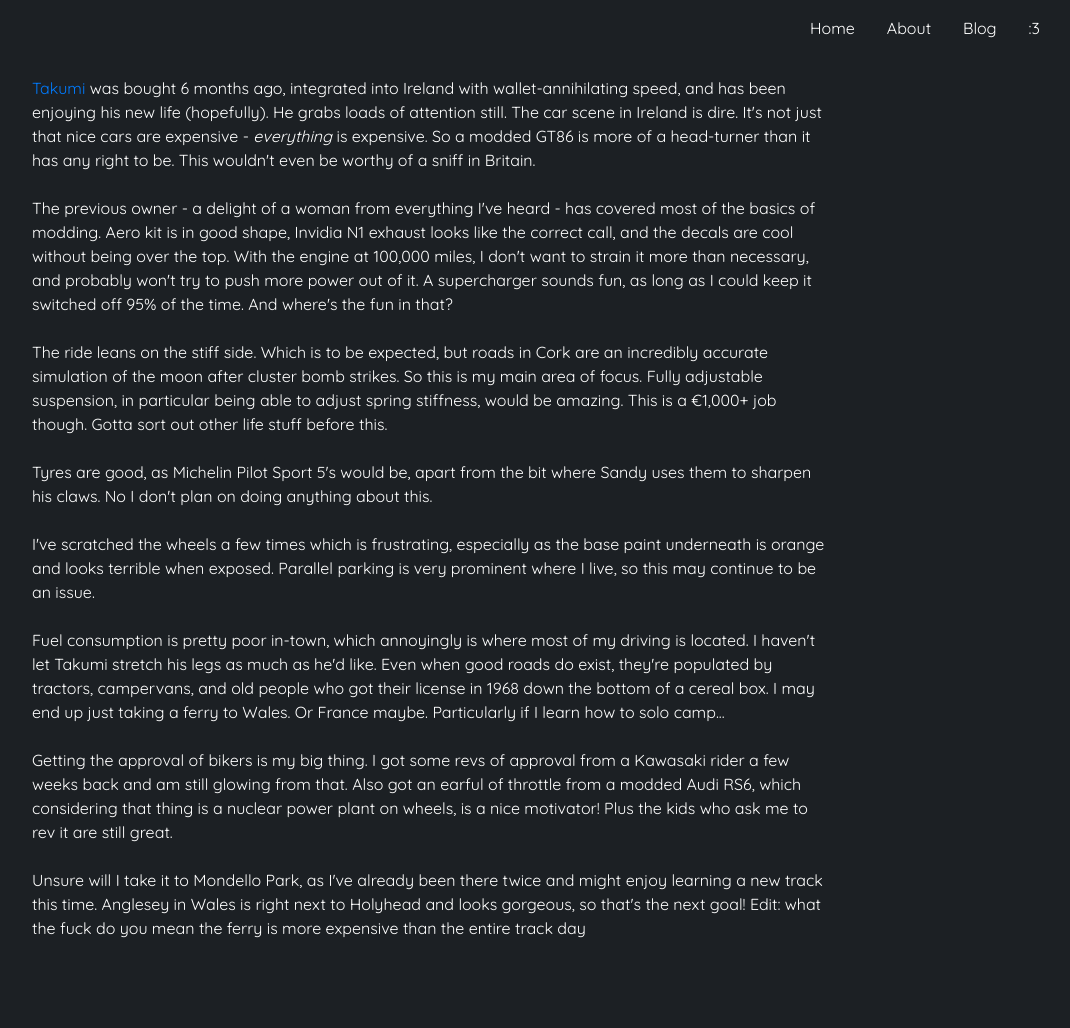
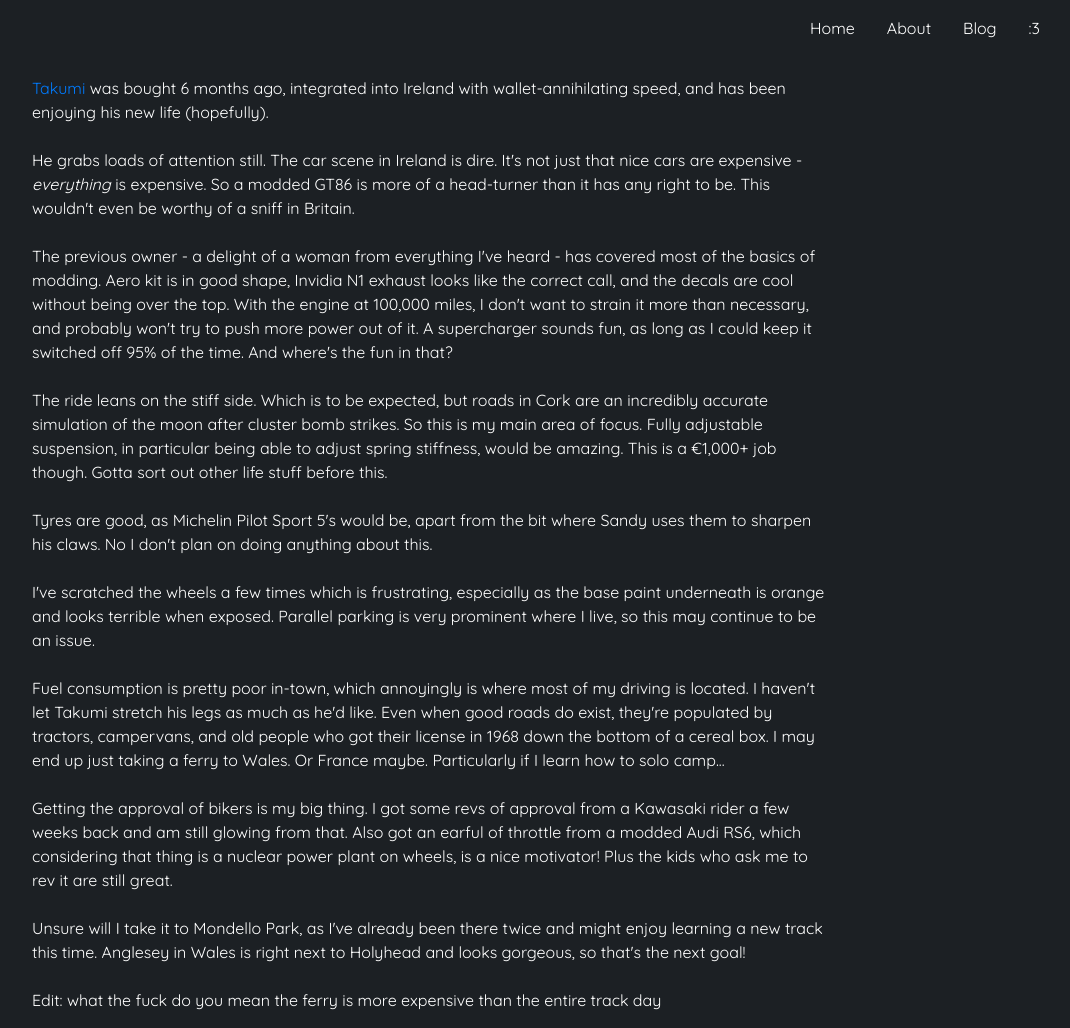
Before and after one commit to caoimhemoriarty/sandyspalace, a Jekyll site: the page built from _posts/2025-08-12-6-Month-Thoughts-on-Takumi.md, in a window 1280 px wide and 1028 px high. Shown: the whole window, without its empty margins (208-1278 px from the left). Built offline with Jekyll 4.4.1, drawn with Linux system fonts in a browser that asks for light colours; our own code applies the rules of GitHub Pages for plain Markdown files.

Commit message:
Small update

```diff
--- a/_posts/2025-08-12-6-Month-Thoughts-on-Takumi.md
+++ b/_posts/2025-08-12-6-Month-Thoughts-on-Takumi.md
@@ -4,7 +4,7 @@
 
 <div>
 <p>
-<a href="https://sandyspalace.ie/2025/03/09/Say-Hi-To-Takumi-The-Toyota-GT86.html">Takumi</a> was bought 6 months ago, integrated into Ireland with wallet-annihilating speed, and has been enjoying his new life (hopefully).
+<a href="https://sandyspalace.ie/2025/03/09/Say-Hi-To-Takumi-The-Toyota-GT86.html">Takumi</a> was bought 6 months ago, integrated into Ireland with wallet-annihilating speed, and has been enjoying his new life (hopefully).<br><br>
 
 He grabs loads of attention still. The car scene in Ireland is dire. It's not just that nice cars are expensive - <i>everything</i> is expensive. So a modded GT86 is more of a head-turner than it has any right to be. This wouldn't even be worthy of a sniff in Britain.<br><br>
 
@@ -20,7 +20,7 @@
 
 Getting the approval of bikers is my big thing. I got some revs of approval from a Kawasaki rider a few weeks back and am still glowing from that. Also got an earful of throttle from a modded Audi RS6, which considering that thing is a nuclear power plant on wheels, is a nice motivator! Plus the kids who ask me to rev it are still great.<br><br>
 
-Unsure will I take it to Mondello Park, as I've already been there twice and might enjoy learning a new track this time. Anglesey in Wales is right next to Holyhead and looks gorgeous, so that's the next goal!
+Unsure will I take it to Mondello Park, as I've already been there twice and might enjoy learning a new track this time. Anglesey in Wales is right next to Holyhead and looks gorgeous, so that's the next goal!<br><br>
 
 Edit: what the fuck do you mean the ferry is more expensive than the entire track day
 
```
